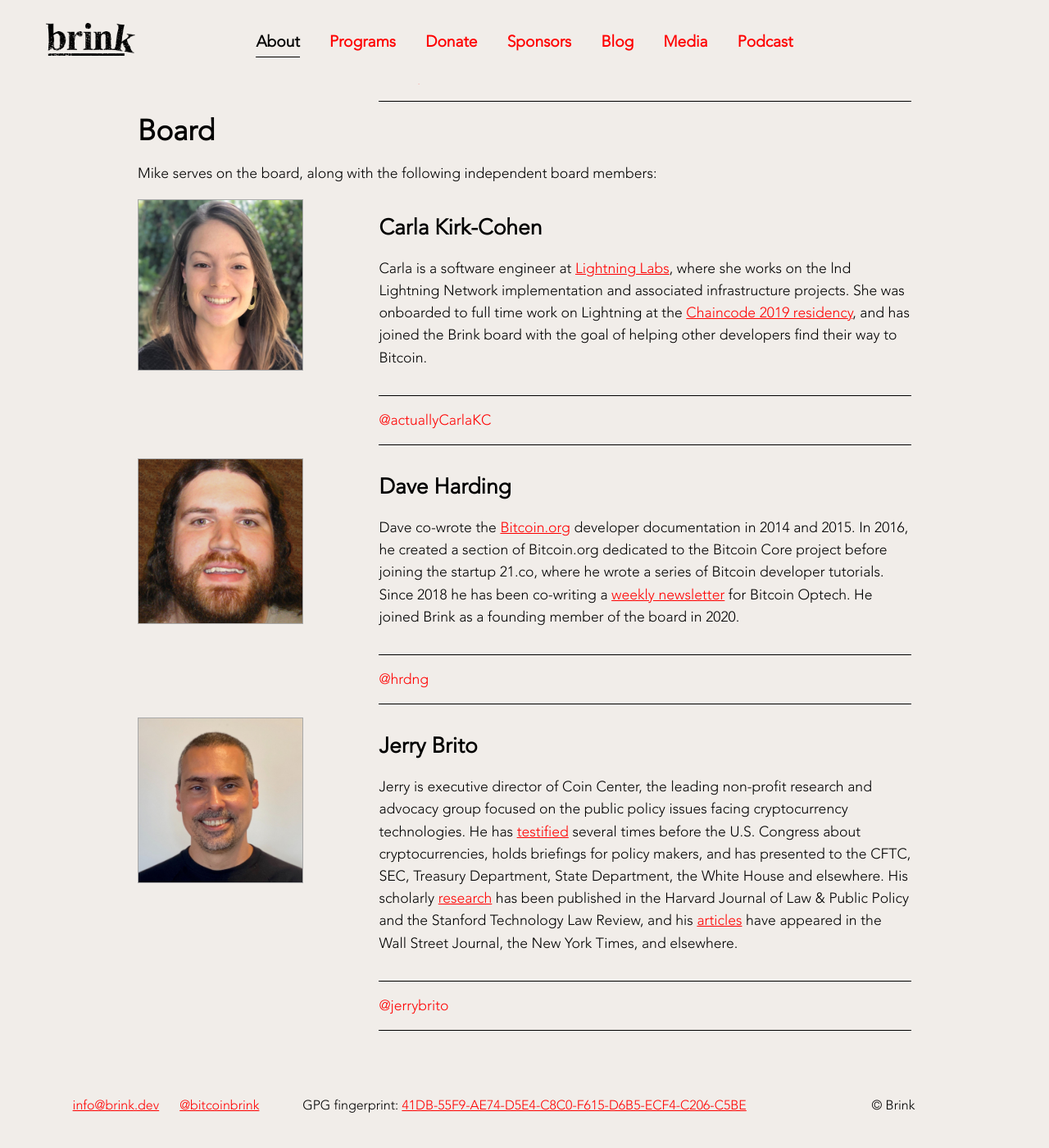
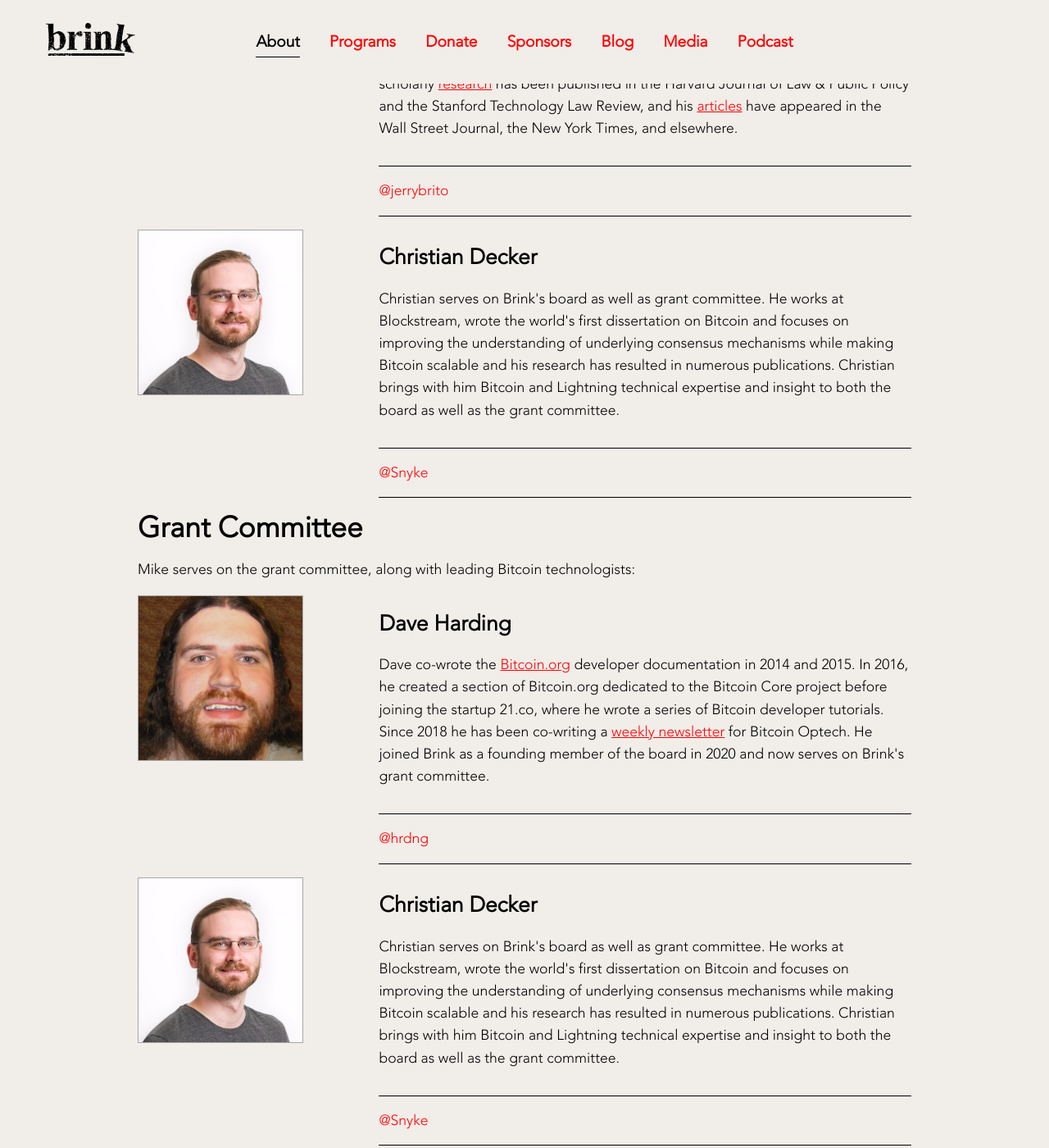
Before and after one commit to bitcoinbrink/website, a Jekyll site: the page built from index.md, in a window 1280 px wide and 1400 px high, scrolled down 1710 px. Shown: the whole window at 82% size. Built offline with Jekyll 4.4.1, drawn with Linux system fonts in a browser that asks for light colours; before the commit the page ends 3085 px from its top, so only the background shows below that; some of the changed text lies outside the part shown.

Commit message:
Blog: add Christian Decker announcement, Team updates

```diff
--- a/_data/team.yml
+++ b/_data/team.yml
@@ -15,20 +15,6 @@
   image: assets/images/mike-schmidt.png
   alt: Picture of Mike Schmidt
 
-- name: Antonie Hodge
-  title: Director of Operations
-  description: >-
-    Antonie Hodge has worked at the intersection of cryptocurrencies and
-    nonprofits for over six years and brings a wealth of operational experience
-    to the Brink executive team. She is the Operations Director at <a
-    href="https://coincenter.org">Coin Center</a>, the leading nonprofit
-    focused on the policy issues facing cryptocurrencies. Antonie leads our
-    operations, finance, logistics and administration efforts.
-  social: "@antoniehodge"
-  link: https://twitter.com/antoniehodge
-  image: assets/images/antonie-hodge.jpg
-  alt: Picture of Antonie Hodge
-
 - name: Emily Kee
   title: Operations Manager & UK Office Manager
   description: >-
@@ -44,33 +30,6 @@
   alt: Picture of Emily Kee
 
 board:
-- name: Carla Kirk-Cohen
-  description: >-
-    Carla is a software engineer at <a
-    href="https://lightning.engineering/">Lightning Labs</a>, where she works
-    on the lnd Lightning Network implementation and associated infrastructure
-    projects.  She was onboarded to full time work on Lightning at the <a
-    href="https://residency.chaincode.com/">Chaincode 2019 residency</a>, and
-    has joined the Brink board with the goal of helping other developers find
-    their way to Bitcoin.
-  social: "@actuallyCarlaKC"
-  link: https://twitter.com/actuallyCarlaKC
-  image: assets/images/carla-kirk-cohen.jpg
-  alt: Picture of Carla Kirk-Cohen
-
-- name: Dave Harding
-  description: >-
-    Dave co-wrote the <a href="https://bitcoin.org">Bitcoin.org</a> developer
-    documentation in 2014 and 2015. In 2016, he created a section of
-    Bitcoin.org dedicated to the Bitcoin Core project before joining the
-    startup 21.co, where he wrote a series of Bitcoin developer tutorials.
-    Since 2018 he has been co-writing a <a
-    href="https://bitcoinops.org/en/newsletters">weekly newsletter</a> for
-    Bitcoin Optech. He joined Brink as a founding member of the board in 2020.
-  social: "@hrdng"
-  link: https://twitter.com/hrdng
-  image: assets/images/dave-harding.png
-  alt: Picture of Dave Harding
 
 - name: Jerry Brito
   description: >-
@@ -89,6 +48,19 @@
   link: https://twitter.com/jerrybrito
   image: assets/images/jerry-brito.jpg
   alt: Picture of Jerry Brito
+
+- name: Christian Decker
+  description: >-
+    Christian serves on Brink's board as well as grant committee. He works at
+    Blockstream, wrote the world's first dissertation on Bitcoin and focuses on
+    improving the understanding of underlying consensus
+    mechanisms while making Bitcoin scalable and his research has resulted in
+    numerous publications. Christian brings with him Bitcoin and Lightning technical expertise and
+    insight to both the board as well as the grant committee.
+  social: "@Snyke"
+  link: https://twitter.com/Snyke
+  image: assets/images/christian-decker.png
+  alt: Picture of Christian Decker
 
 fellows:
 
@@ -204,7 +176,37 @@
   image: assets/images/stephan-vuylsteke.jpg
   alt: Picture of Stéphan Vuylsteke
 
-previous_grantees:
+grant_committee:
+
+- name: Dave Harding
+  description: >-
+    Dave co-wrote the <a href="https://bitcoin.org">Bitcoin.org</a> developer
+    documentation in 2014 and 2015. In 2016, he created a section of
+    Bitcoin.org dedicated to the Bitcoin Core project before joining the
+    startup 21.co, where he wrote a series of Bitcoin developer tutorials.
+    Since 2018 he has been co-writing a <a
+    href="https://bitcoinops.org/en/newsletters">weekly newsletter</a> for
+    Bitcoin Optech. He joined Brink as a founding member of the board in 2020
+    and now serves on Brink's grant committee.
+  social: "@hrdng"
+  link: https://twitter.com/hrdng
+  image: assets/images/dave-harding.png
+  alt: Picture of Dave Harding
+
+- name: Christian Decker
+  description: >-
+    Christian serves on Brink's board as well as grant committee. He works at
+    Blockstream, wrote the world's first dissertation on Bitcoin and focuses on
+    improving the understanding of underlying consensus
+    mechanisms while making Bitcoin scalable and his research has resulted in
+    numerous publications. Christian brings with him Bitcoin and Lightning technical expertise and
+    insight to both the board as well as the grant committee.
+  social: "@Snyke"
+  link: https://twitter.com/Snyke
+  image: assets/images/christian-decker.png
+  alt: Picture of Christian Decker
+
+alumni:
 
 - name: Jesse Posner
   description: >-
@@ -234,3 +236,49 @@
   link: https://twitter.com/brrrunog
   image: assets/images/bruno-garcia.jpg
   alt: Picture of Bruno Garcia
+
+- name: John Newbery
+  title: Co-founder
+  description: >-
+    John has been contributing to Bitcoin Core since 2016. He co-founded <a
+    href="https://bitcoinops.org/" target="_blank" rel="noopener">Bitcoin
+    Optech</a> in 2018 to help Bitcoin companies adopt scaling technologies. He
+    helped organize the <a href="https://bitdevs.org/" target="_blank"
+    rel="noopener">bitdevs NYC meetups</a>, the <a
+    href="https://residency.chaincode.com/" target="_blank"
+    rel="noopener">Chaincode Residency programs</a> and the <a
+    href="https://bitcoincore.reviews/" target="_blank" rel="noopener">weekly
+    Bitcoin Core PR review club</a>. John co-founded Brink in 2020 to support
+    Bitcoin protocol development and onboard future Bitcoin protocol
+    developers and served on the board and as Executive Director.
+  social: "@jfnewbery"
+  link: https://twitter.com/jfnewbery
+  image: assets/images/john-newbery.jpg
+  alt: Picture of John Newbery
+
+- name: Carla Kirk-Cohen
+  title: Board Member, Grant Committee
+  description: >-
+    Carla is a software engineer at Chaincode Labs.  She was onboarded to full
+    time work on Lightning at the <a
+    href="https://residency.chaincode.com/">Chaincode 2019 residency</a>, and
+    has served on the Brink board with the goal of helping other developers find
+    their way to Bitcoin.
+  social: "@actuallyCarlaKC"
+  link: https://twitter.com/actuallyCarlaKC
+  image: assets/images/carla-kirk-cohen.jpg
+  alt: Picture of Carla Kirk-Cohen
+
+- name: Antonie Hodge
+  title: Director of Operations
+  description: >-
+    Antonie Hodge has worked at the intersection of cryptocurrencies and
+    nonprofits for over six years and brought a wealth of operational experience
+    to the Brink executive team. She is the Operations Director at <a
+    href="https://coincenter.org">Coin Center</a>, the leading nonprofit
+    focused on the policy issues facing cryptocurrencies. Antonie previously led our
+    operations, finance, logistics and administration efforts.
+  social: "@antoniehodge"
+  link: https://twitter.com/antoniehodge
+  image: assets/images/antonie-hodge.jpg
+  alt: Picture of Antonie Hodge
--- a/index.md
+++ b/index.md
@@ -73,6 +73,29 @@
   {% endfor %}
 </div>
 
+<div class="team-container">
+  <h1 id="board">Grant Committee</h1>
+  <p>Mike serves on the grant committee, along with leading Bitcoin technologists:</p>
+  {% for item in site.data.team.grant_committee %}
+  <div class="team-row">
+    <div class="image-column">
+      <img src="{{ item.image }}" alt="{{ item.alt }}"/>
+    </div>
+    <div class="text-column">
+      <h2 class="team-name">{{ item.name }}</h2>
+      <p class="item-description">
+        {{ item.description }}
+      </p>
+      {% if item.social %}
+      <div class="team-social">
+        <a href="{{ item.link }}" target="_blank">{{ item.social }}</a>
+      </div>
+      {% endif %}
+    </div>
+  </div>
+  {% endfor %}
+</div>
+
 <!-- <div class="about-container"> -->
 <!--   <div class="contact-row"> -->
 <!--     <div class="about-icon"> -->
```
Also changed, not shown: _posts/2023-01-04-christian-decker.md (added, +41 -0 lines), programs.md (+2 -2 lines), assets/images/christian-decker.png (added).
